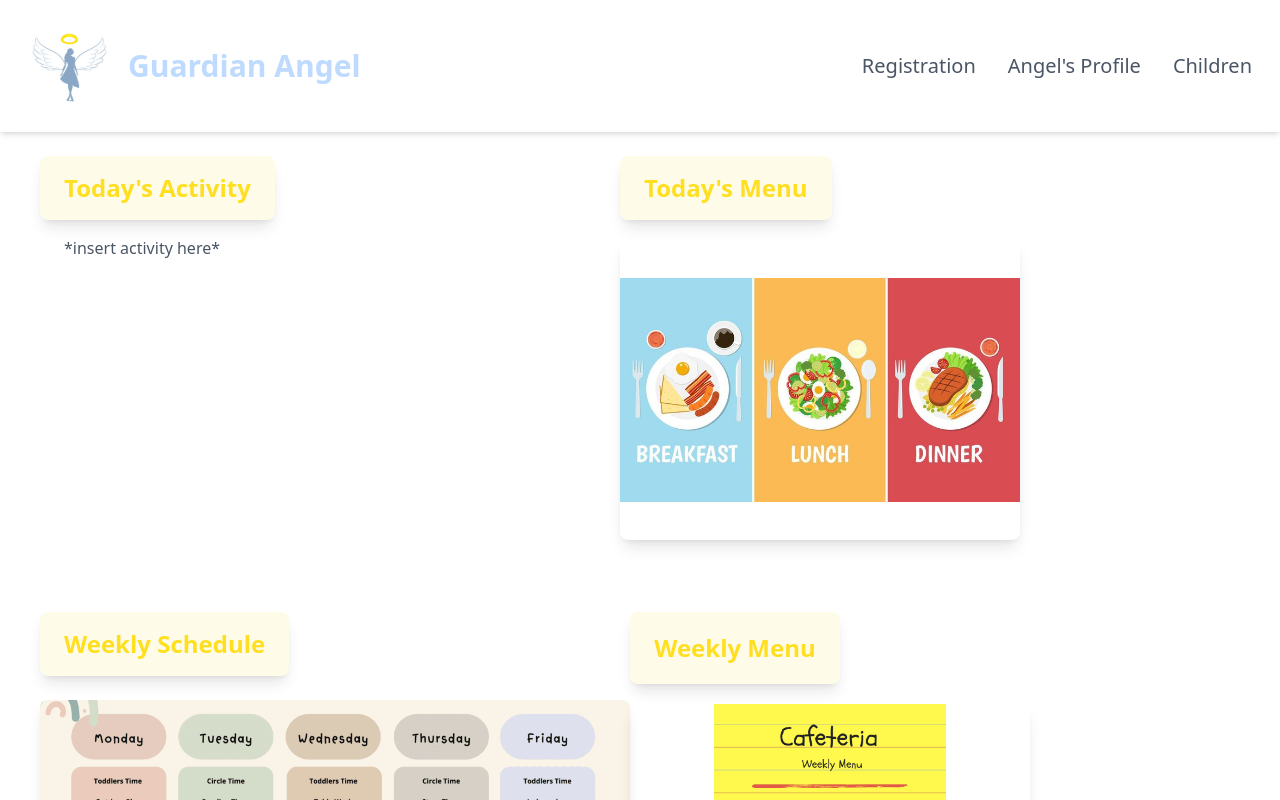
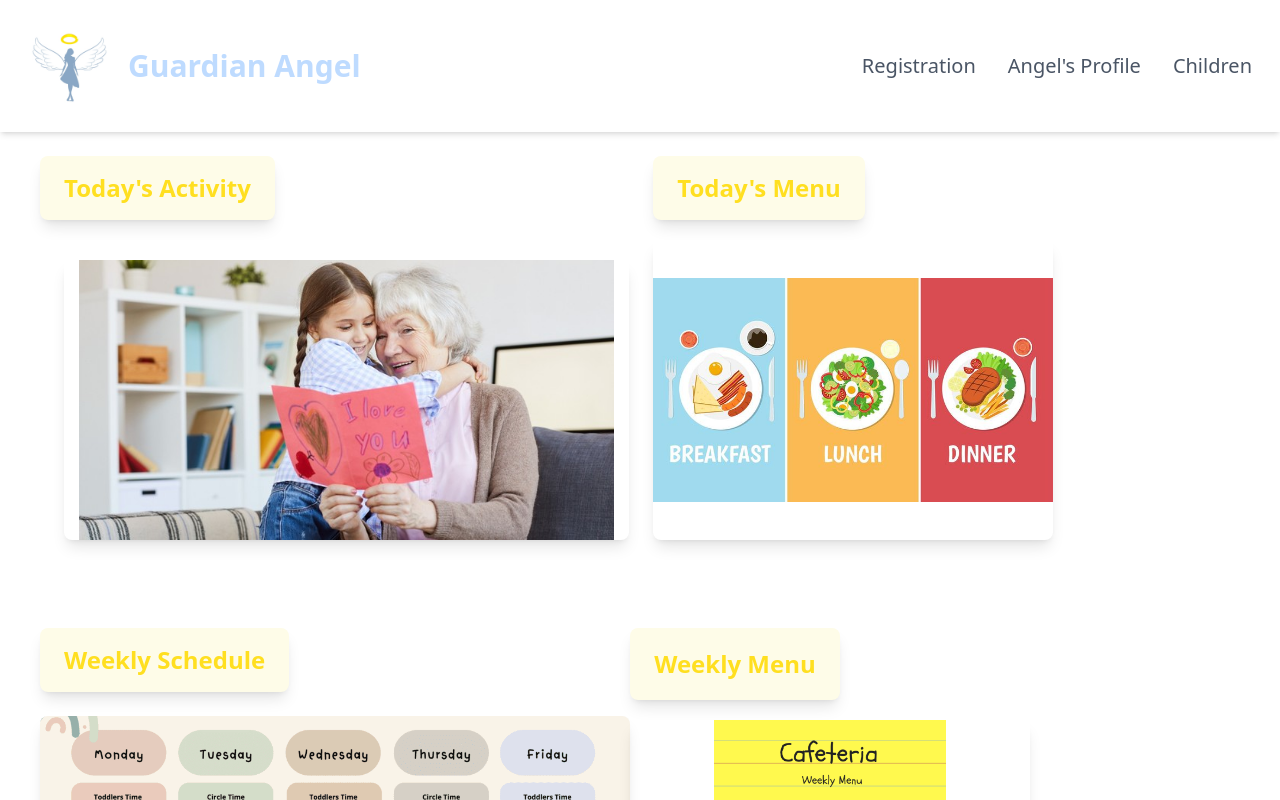
Before and after one commit to rimalovesushi/guardian-angel, a React (Vite) app: page /app-a-login in a window 1280 px wide. Shown: the top 800 px of the page. Built offline with nearby package versions, Linux system fonts and the light colour scheme.

Commit message:
final changes

```diff
--- a/src/components/Navbar.tsx
+++ b/src/components/Navbar.tsx
@@ -12,7 +12,7 @@ const menuItems: MenuItem[] = [
     title: "Registration",
     items: [
       { title: "Create Profile", href: "https://forms.office.com/r/U5g3eUvtzD" },
-      { title: "Exisitng Profile", href: "#view-profile" },
+
     ],
   },
   {
--- a/src/components/TodaysActivity.tsx
+++ b/src/components/TodaysActivity.tsx
@@ -5,7 +5,7 @@ export default function TodaysActivity () {
             <h2 className="text-2xl font-bold text-yellow-300">Today's Activity</h2>
         </div>
         <div className="w-fit px-6 py-4">
-            <p className="text-base text-gray-600">*insert activity here*</p>
+            <img src="valentine.png" alt="valentine" className="h-70 w-150 mt-6 object-contain rounded-lg shadow-lg" />
         </div>
     </div>
     )
```
Also changed, not shown: public/valentine.png (renamed from public/18288-gettyimagesseventyfour.png).
